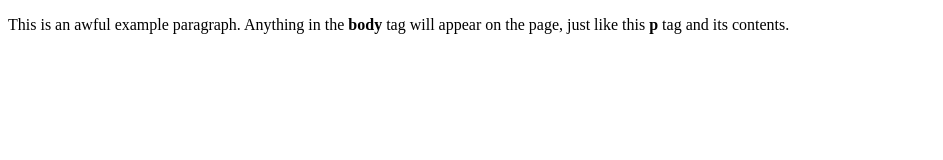
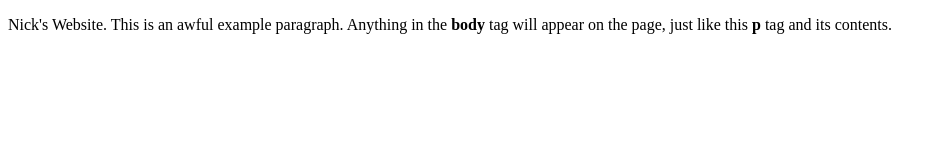
Before and after one commit to bucknut1600/codelab-static-laptop-setup, a plain HTML site: page index.html in a window 1280 px wide. Shown: the whole page, without its empty margins (0-943 px from the left). Drawn offline with Linux system fonts and the light colour scheme.

Commit message:
added name

```diff
--- a/index.html
+++ b/index.html
@@ -1,9 +1,9 @@
 <!doctype html>
 <html>
   <head>
-    <title>This is the title of the webpage!</title>
+    <title>Nick's Webpage</title>
   </head>
   <body>
-    <p>This is an awful example paragraph. Anything in the <strong>body</strong> tag will appear on the page, just like this <strong>p</strong> tag and its contents.</p>
+    <p>Nick's Website.  This is an awful example paragraph. Anything in the <strong>body</strong> tag will appear on the page, just like this <strong>p</strong> tag and its contents.</p>
   </body>
 </html>
```
